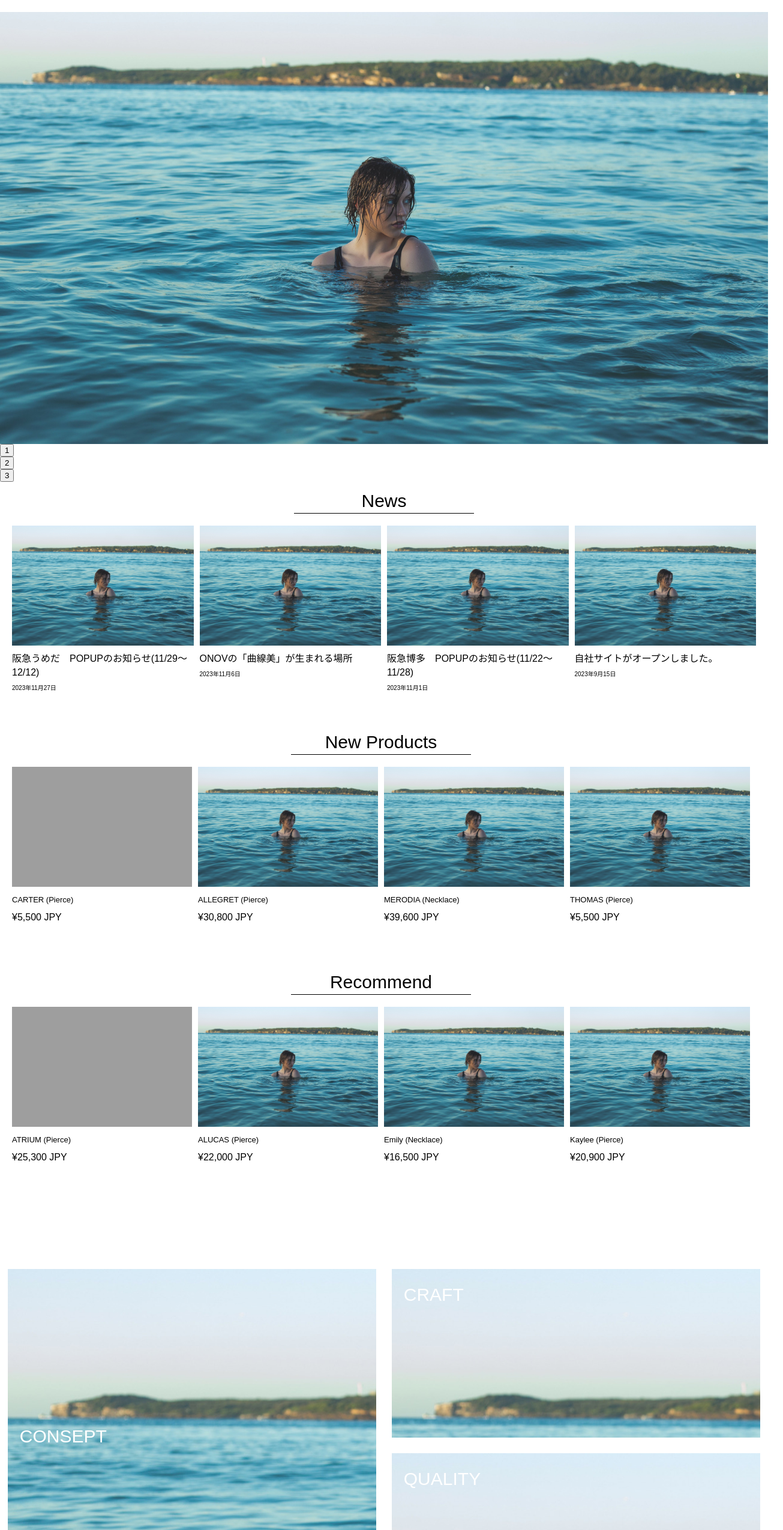
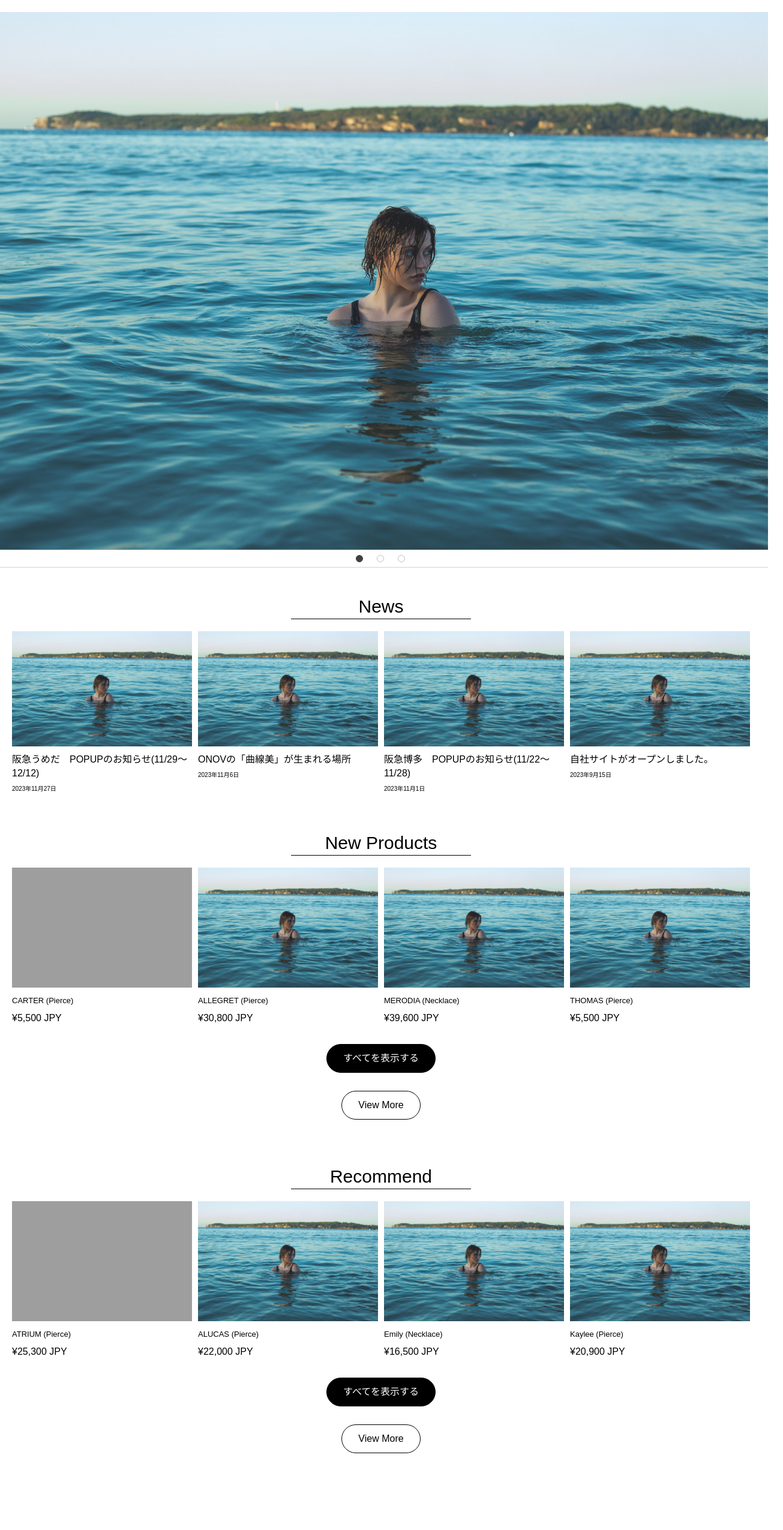
Before and after one commit to oackhi/pf_02, a plain HTML site: page index.html in a window 1280 px wide. Shown: the part 130-2680 px from the top of the page at 60% size, 1305 px wide, since content can reach past the window. Drawn offline with nearby package versions, Linux system fonts and the light colour scheme; grey boxes are pictures that could not be loaded.

Commit message:
20231206-1

```diff
--- /dev/null
+++ b/assets/css/slick.css
@@ -0,0 +1,114 @@
+/* .slick-arrow {
+    display: block;
+    position: absolute;
+    top: 0;
+    bottom: 0;
+    margin: auto;
+    padding: 0;
+    width: 20px;
+    height: 38px;
+    color: transparent;
+    z-index: 1;
+    transition: opacity 0.5s;
+    z-index: 1;
+}
+.slick-arrow:hover {
+    opacity: 0.7;
+} */
+/* 共通設定 */
+/* .slick-next::before,
+.slick-next::after,
+.slick-prev::before,
+.slick-prev::after {
+    position: absolute;
+    top: 0;
+    bottom: 0;
+    margin: auto;
+    content: "";
+    vertical-align: middle;
+}
+.slick-next::after,
+.slick-prev::after {
+    width: 26px;
+    height: 26px;
+    border-top: 1px solid #000;
+    border-right: 1px solid #000;
+} */
+/* next */
+/* .slick-next {
+    right: 390px;
+}
+.slick-next::after {
+    right: 4px;
+    transform: rotate(45deg);
+} */
+/* prev */
+/* .slick-prev {
+    left: 26px;
+}
+.slick-prev::after {
+    left: 4px;
+    transform: rotate(-135deg);
+}
+.slick-next::after,
+.slick-prev::after {
+    width: 10px;
+    height: 10px;
+}
+.slick-next {
+    right: 8px;
+}
+.slick-prev {
+    left: 8px;
+}
+.slick-next::after {
+    right: 2px;
+}
+
+.slick-dots {
+    padding: 10px 0;
+    border-top: 1px solid lightgray;
+    border-bottom: 1px solid lightgray;
+} */
+
+/* .container .slick-num {
+    bottom: 0;
+    left: 0;
+    line-height: 2;
+    position: absolute;
+    right: 0;
+    text-align: center;
+  } */
+/*
+  .swiper-pagination {
+    color: #fff;
+    font-size: 30px;
+    font-weight: 700;
+    letter-spacing: 0.2em;
+    margin-bottom: 50px;
+  } */
+
+/*位置を変える*/
+.slick-dots {
+    border-bottom: 1px solid lightgray;
+}
+/*ドット同士の間の距離を変える*/
+.slick-dots li {
+	width: 25px;
+}
+/*ドットのサイズと色を大きくする*/
+.slick-dots li button:before {
+    content: "";
+    border: 1px solid #000;
+    border-radius: 50%;
+	width: 10px;
+    height: 10px;
+	color: #000;
+}
+/*アクティブなスライドのドット色*/
+.slick-dots li.slick-active button:before {
+    background-color: #000;
+}
+.slick-dots {
+    bottom: -30px;
+}
--- a/assets/css/stylesheet.css
+++ b/assets/css/stylesheet.css
@@ -1,163 +1,26 @@
-/* .l-slider {
-    width: 100%;
-    margin: auto;
-} */
-.l-slider {
-    height: 100vh;
-    width: 100%;
-    box-sizing: border-box;
+.p-slider__list {
+    height: 70vw;
 }
-.l-slider img {
-    height: 90vh;
-    width: 100%;
-    object-fit: cover;
+.c-slider__items {
+    height: 70vw;
+    width: 90%;
+    background-size: cover;
+    border-bottom: 1px solid lightgray;
 }
-/*===================================
-    slick 基本
-===================================*/
-
-.slider {
-    position: relative;
-    width: 100%;
-    margin: 0;
-    padding: 0;
-    height: 500px; /* 高さ */
-  }
-  .slider .slide {
-    display: block;
-    position: relative;
-    background-repeat: no-repeat;
-    background-size: cover;
-    background-position: center;
-    transition: opacity 0.4s;
-  }
-  .slider .slide:hover {
-    opacity: 0.7 !important;
-  }
-  /* .slick-dots {
-    bottom: -40px;
-  } */
-  /* .slick-dots li button::before {
-    color: #fff;
-  } */
-  /* .slick-dots li button:before{
-	font-size:20px!important;
-} */
-/* .slide-dots {
-    margin: 0;
-    padding: 0;
-    text-align: center;
-  }
-.slide-dots li {
-    display: inline-block;
-    margin: 0 10px;
-  }
-  .slide-dots li button {
-    position: relative;
-    text-indent: -9999px;
-  }
-.slide-dots li button::before {
-    content: "○";
-    cursor: pointer;
-    height: 13.5px;
-    left: 0;
-    margin: auto;
-    position: absolute;
-    right: 0;
-    bottom: -40px;
-    width: 13.5px;
-    color: #000;
-  }
-  .slide-dots li.slick-active button::before {
-    content: "●";
-    color: #000;
-  }
-  button {
-    background: none;
-    border: none;
-    outline: none;
-    padding: 0 7px;
-  } */
-
-  .slider > .slick-list,
-  .slider > .slick-list > .slick-track,
-  .slider > .slick-list > .slick-track > .slick-slide > div {
-    position: relative;
-    height: 100%;
-  }
-
-  /*===================================
-      slick 矢印
-  ===================================*/
-
-  .slick-arrow {
-    display: block;
-    position: absolute;
-    top: 0;
-    bottom: 0;
-    margin: auto;
-    padding: 0;
-    width: 20px;
-    height: 38px;
-    color: transparent;
-    z-index: 1;
-    transition: opacity 0.5s;
-    z-index: 1;
-  }
-  .slick-arrow:hover {
-    opacity: 0.7;
-  }
-
-  /* 共通設定 */
-
-  .slick-next::before,
-  .slick-next::after,
-  .slick-prev::before,
-  .slick-prev::after {
-    position: absolute;
-    top: 390px;
-    bottom: 0;
-    margin: auto;
-    content: "";
-    vertical-align: middle;
-  }
-  .slick-next::after,
-  .slick-prev::after {
-    width: 26px;
-    height: 26px;
-    border-top: 1px solid #fff;
-    border-right: 1px solid #fff;
-  }
-
-  /* next */
-
-  .slick-next {
-    right: 450px;
-  }
-  .slick-next::after {
-    right: 4px;
-    transform: rotate(45deg);
-  }
-
-  /* prev */
-
-  .slick-prev {
-    left: 26px;
-  }
-  .slick-prev::after {
-    left: 4px;
-    transform: rotate(-135deg);
-  }
-
+.c-image1 {
+    background-image: url(./../images/sample.jpg);
+}
+.c-image2 {
+    background-image: url(./../images/sample.jpg);
+}
+.c-image3 {
+    background-image: url(./../images/sample.jpg);
+}
 
 
 
 
 /*news*/
-.l-news {
-    width: calc(100% -50px);
-    padding: 0 20px 50px;
-}
 .l-news__title {
     display: flex;
     justify-content: center;
@@ -173,27 +36,6 @@
 .p-news__list {
     display: flex;
     margin: 20px 0;
-}
-.p-news__list li {
-    width: calc(100% / 4);
-    margin-right: 10px;
-    overflow:hidden;
-}
-.p-news__list li:last-child {
-    margin-right: 0;
-}
-.c-news__img {
-    height: 200px;
-    overflow:hidden;
-}
-.c-news__img img{
-    width: 100%;
-    height: 200px;
-    transition: all 0.5s ease-in-out;
-    object-fit: cover;
-}
-.c-news__img img:hover {
-    transform:scale(1.02);
 }
 .p-news__list a {
     color: #000;
@@ -214,10 +56,6 @@
 
 
 /*products*/
-/* .l-products {
-    width: calc(100% - 50px);
-    padding: 0 20px 50px;
-} */
 .l-products__title {
     display: flex;
     justify-content: center;
@@ -230,37 +68,6 @@
     width: 300px;
     padding-bottom: 5px;
 }
-/* .p-products__list {
-    display: flex;
-    margin: 20px 0;
-} */
-/* .p-products__list li {
-    width: calc(100% / 4);
-    margin-right: 10px;
-} */
-/* .p-products__list li:last-child {
-    margin-right: 0px;
-} */
-/* .c-products__img {
-	position: relative;
-    height: 200px;
-	margin: 0 auto;
-	overflow: hidden;
-	cursor: pointer;
-}
-.c-products__img img {
-	position: absolute;
-	width: 100%;
-    height: 200px;
-	-webkit-transition: .5s ease-in-out;
-	transition: .2s ease-in-out;
-}
-.p-products__list a:hover img:nth-of-type(1) {
-    transform:scale(1.02);
-}
-.p-products__list a:hover img:nth-of-type(2) {
-	opacity: 0;
-}*/
 .p-products__list a {
     color: #000;
     text-decoration: none;
@@ -277,11 +84,8 @@
 }
 
 
+
 /*recommend*/
-/* .l-recommend {
-    width: calc(100% -50px);
-    padding: 0 20px 50px;
-} */
 .l-recommend__title {
     display: flex;
     justify-content: center;
@@ -294,42 +98,11 @@
     width: 300px;
     padding-bottom: 5px;
 }
-/* .p-recommend__list {
-    display: flex;
-    margin: 20px 0;
-}
-.p-recommend__list li {
-    width: calc(100% / 4);
-    margin-right: 10px;
-}
-.p-recommend__list li:last-child {
-    margin-right: 0px;
-}
-.c-recommend__img {
-	position: relative;
-    height: 200px;
-	margin: 0 auto;
-	overflow: hidden;
-	cursor: pointer;
-}
-.c-recommend__img img {
-	position: absolute;
-	width: 100%;
-    height: 200px;
-	-webkit-transition: .5s ease-in-out;
-	transition: .2s ease-in-out;
-}
-.p-recommend__list a:hover img:nth-of-type(1) {
-    transform:scale(1.02);
-}
-.p-recommend__list a:hover img:nth-of-type(2) {
-	opacity: 0;
-} */
 .p-recommend__list a {
     color: #000;
     text-decoration: none;
 }
-.p-products__list a:hover span{
+.p-recommend__list a:hover span{
     border-bottom: 1px solid #000;
     padding-bottom: 2px;
 }
@@ -345,7 +118,7 @@
 .p-banner {
     width: 100%;
     margin: 0 auto;
-    padding: 80px 0;
+    padding: 40px 0;
 }
 .p-banner__wrap {
     overflow:hidden;
@@ -398,8 +171,54 @@
     left: 20px;
 }
 
+/*button*/
+.c-allview {
+    display: block;
+    text-decoration: none;
+    text-align: center;
+    width: 180px;
+    padding: 15px 0;
+    margin: auto;
+    background-color: #000;
+    border: 1px solid #000;
+    color: #fff;
+    border-radius: 25px;
+}
+.c-allview:hover {
+    color: #000;
+    background-color: #fff;
+}
+.c-viewmore {
+    display: block;
+    text-decoration: none;
+    text-align: center;
+    width: 130px;
+    padding: 15px 0;
+    margin: 30px auto;
+    background-color: #fff;
+    border: 1px solid #000;
+    color: #000;
+    border-radius: 25px;
+}
+.c-viewmore:hover {
+    box-shadow: 0 0 0 1px #000;
+    transition: .3s;
+}
+
 @media screen and (max-width: 768px) {
     /* SP style */
+    /*news*/
+    .p-news__list {
+        padding-left: 20px;
+    }
+    .p-news__list li {
+        width: 90vw;
+        margin-right: 1vw;
+    }
+    .c-news__img img {
+        width: 100%;
+        height: 55vw;
+    }
 
     /*products*/
     .l-products {
@@ -469,8 +288,37 @@
         font-size: 20px;
     }
 }
-    @media screen and (min-width: 769px) {
+@media screen and (min-width: 769px) {
     /* PC style */
+    /*news*/
+    .l-news {
+        width: calc(100% - 50px);
+        padding: 50px 20px;
+    }
+    .p-news__list li {
+        width: calc(100% / 4);
+        margin-right: 10px;
+        overflow:hidden;
+    }
+    .p-news__list li:last-child {
+        margin-right: 0;
+    }
+    .c-news__img {
+        height: 15vw;
+        overflow:hidden;
+    }
+    .c-news__img img{
+        width: 100%;
+        height: 200px;
+        transition: all 0.5s ease-in-out;
+        object-fit: cover;
+    }
+    .c-news__img img:hover {
+        transform:scale(1.02);
+    }
+
+
+    /*product*/
     .l-products {
         width: calc(100% - 50px);
         padding: 0 20px 50px;
--- a/assets/js/main.js
+++ b/assets/js/main.js
@@ -1,6 +1,3 @@
-
-
-
 const parentMenu = document.querySelectorAll(".l-header__menu li a");
 for (let i = 0; i < parentMenu.length; i++) {
     parentMenu[i].addEventListener("click", function (e) {
@@ -9,9 +6,26 @@ for (let i = 0; i < parentMenu.length; i++) {
     })
 }
 
-$('.l-slider ul').slick({
-    dots: true,
-    infinite: true,
-    slidesToShow: 1,
-    dotsClass: "slide-dots" //ここでclass名を変更する（デフォルトはslick-dots）
+$('.p-slider__list').slick({
+    arrows: true,
+    dots: true
 });
+
+const mql = window.matchMedia('screen and (max-width: 768px)');
+function checkBreakPoint(mql) {
+    if (mql.matches) {
+        // スマホ向け（768px以下のとき）
+        $('.p-news__list').not('.slick-initialized').slick({
+            arrows: false,
+            variableWidth: true
+        });
+    } else {
+        // PC向け
+        $('.p-news__list.slick-initialized').slick('unslick');
+    }
+}
+// ブレイクポイントの瞬間に発火
+mql.addListener(checkBreakPoint);
+
+// 初回チェック
+checkBreakPoint(mql);
--- a/index.html
+++ b/index.html
@@ -10,13 +10,14 @@
 <link rel="stylesheet" href="https://cdn.jsdelivr.net/npm/slick-carousel@1.8.1/slick/slick.min.css">
 <link href="./assets/css/header.css" rel="stylesheet">
 <link href="./assets/css/footer.css" rel="stylesheet">
+<link href="./assets/css/slick.css" rel="stylesheet">
 <link href="./assets/css/stylesheet.css" rel="stylesheet">
 </head>
 <body>
     <div class="l-wrap">
         <header class="l-header DownMove">
             <div class="l-header__logo">
-                <a href="#"><img src="" />a</a>
+                <a href="#"><img src="./assets/images/logo.png" /></a>
             </div>
             <nav class="l-header__menu">
                 <ul>
@@ -47,15 +48,15 @@
             </nav>
             <div class="l-header__link">
                 <p class="c-link__icon"><img src="./assets/images/icon-search.png" /></p>
-                <a href="#" class="c-link__icon"><img src="./assets/images/icon-user.png" /></a>
+                <a href="#" class="c-link__icon c-user"><img src="./assets/images/icon-user.png" /></a>
                 <a href="#" class="c-link__icon"><img src="./assets/images/icon-shopping.png" /></a>
             </div>
         </header>
         <div class="l-slider">
-            <ul>
-                <li><img src="./assets/images/sample.jpg" /></li>
-                <li><img src="./assets/images/sample.jpg" /></li>
-                <li><img src="./assets/images/sample.jpg" /></li>
+            <ul class="p-slider__list">
+                <li class="c-slider__items c-image1"></li>
+                <li class="c-slider__items c-image2"></li>
+                <li class="c-slider__items c-image3"></li>
             </ul>
         </div>
         <section class="l-news">
@@ -155,8 +156,8 @@
                     </a>
                 </li>
             </ul>
-            <a href="#" class="c-allview"></a>
-            <a href="#" class="c-viewmore"></a>
+            <a href="#" class="c-allview">すべてを表示する</a>
+            <a href="#" class="c-viewmore">View More</a>
         </section>
         <section class="l-recommend">
             <div class="l-recommend__title">
@@ -212,8 +213,8 @@
                     </a>
                 </li>
             </ul>
-            <a href="#" class="c-allview"></a>
-            <a href="#" class="c-viewmore"></a>
+            <a href="#" class="c-allview">すべてを表示する</a>
+            <a href="#" class="c-viewmore">View More</a>
         </section>
         <section class="p-banner">
             <div class="p-banner__wrap">
```
Also changed, not shown: assets/css/header.css (+48 -13 lines), assets/images/logo.png (added).
